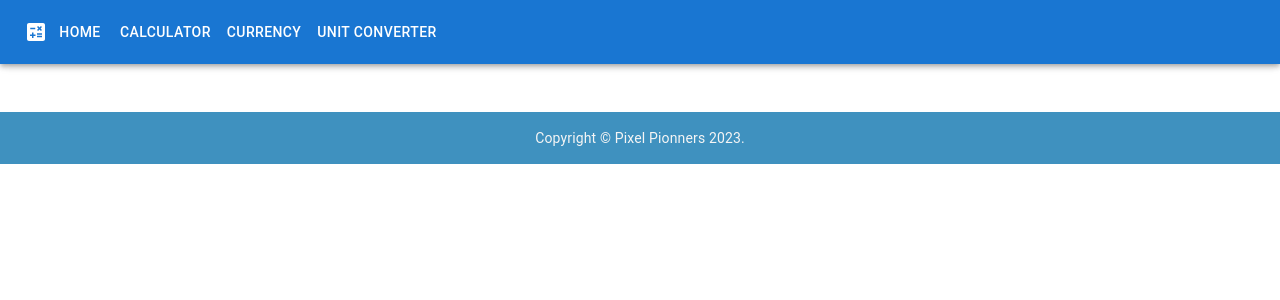
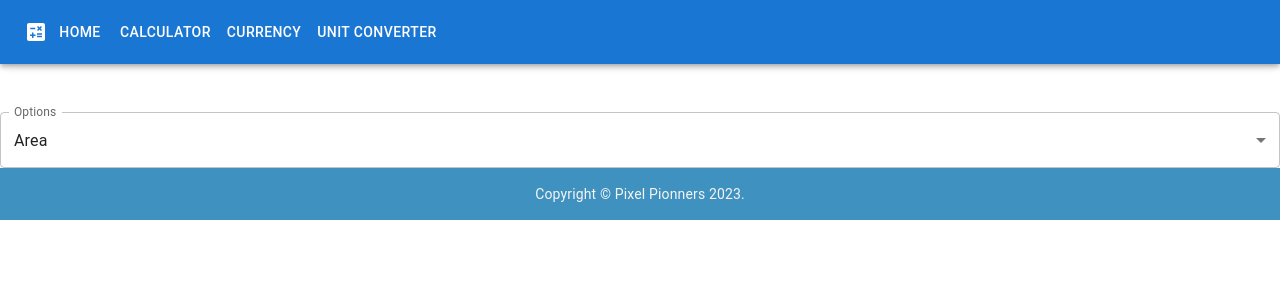
Before and after one commit to vighimre87/Calculator, a React (Create React App) app: page /Units in a window 1280 px wide. Shown: the top 300 px of the page. Built offline with nearby package versions, Linux system fonts and the light colour scheme.

Commit message:
setup dropdown for exchange option

```diff
--- a/src/pages/Units/index.js
+++ b/src/pages/Units/index.js
@@ -1,9 +1,36 @@
 // import libraries
-import React from "react";
+import React, { useState, useEffect } from "react";
+
+// import components
+import UnitDropdown from "../../components/UnitDropdown/UnitDropdown";
+
+// import constants
+import { EXCHANGE_OPTIONS } from "../../utils/units";
 
 // import styling
 import "./style.css";
 
-function Units() {}
+function Units() {
+  const [exchangeOption, setExchangeOption] = useState(
+    EXCHANGE_OPTIONS[0].value
+  );
+
+  // listen to the changes of exchangeOption
+  useEffect(() => {
+    console.log("exchangeOption is changed.....", exchangeOption);
+  }, [exchangeOption]);
+
+  return (
+    <UnitDropdown
+      id="exchange"
+      label="Options"
+      selectedValue={exchangeOption}
+      options={EXCHANGE_OPTIONS}
+      handleChange={(event) => {
+        setExchangeOption(event.target.value);
+      }}
+    />
+  );
+}
 
 export default Units;
```
